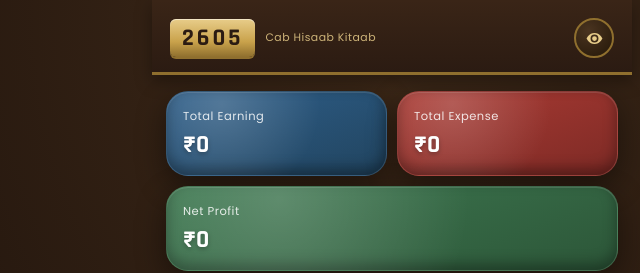
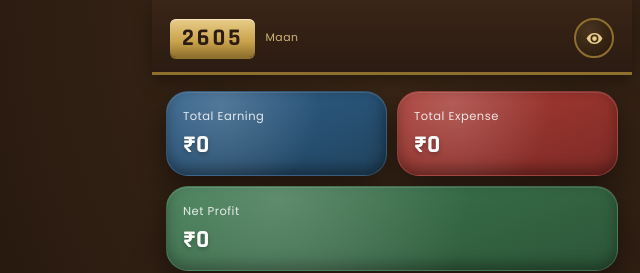
Before and after one commit to maanagam1/2605, a plain HTML site: page index.html in a window 1280 px wide. Shown: the top 273 px of the page, 248-888 px from the left. Drawn offline with nearby package versions, Linux system fonts and the light colour scheme.

Commit message:
Update index.html

```diff
--- a/index.html
+++ b/index.html
@@ -35,7 +35,7 @@
   <header class="topbar">
     <div class="brand">
       <span class="brand-plate">2605</span>
-      <span class="brand-sub">Cab Hisaab Kitaab</span>
+      <span class="brand-sub">Maan</span>
     </div>
     <div class="topbar-actions">
       <button id="incognitoBtn" class="icon-btn" title="Hide amounts" aria-label="Toggle incognito mode">
```
